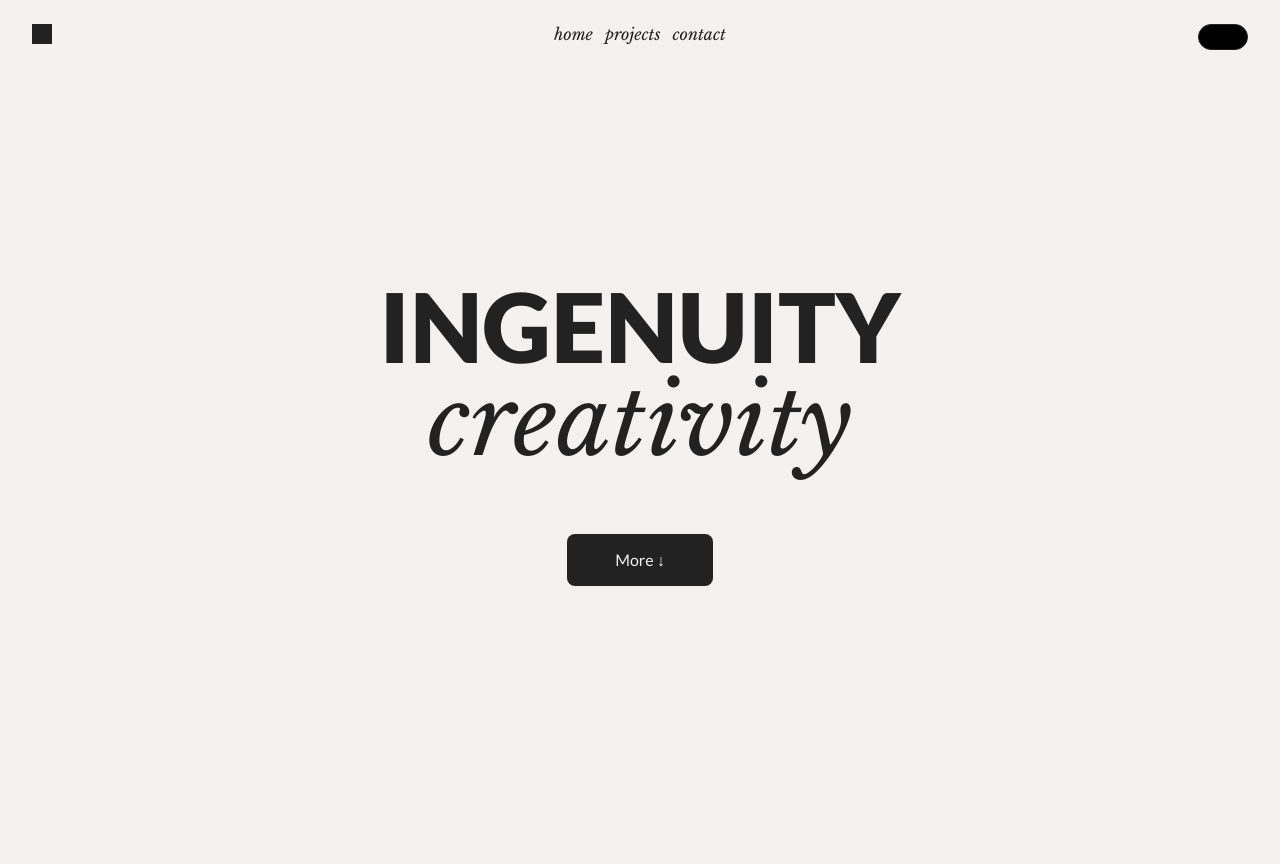
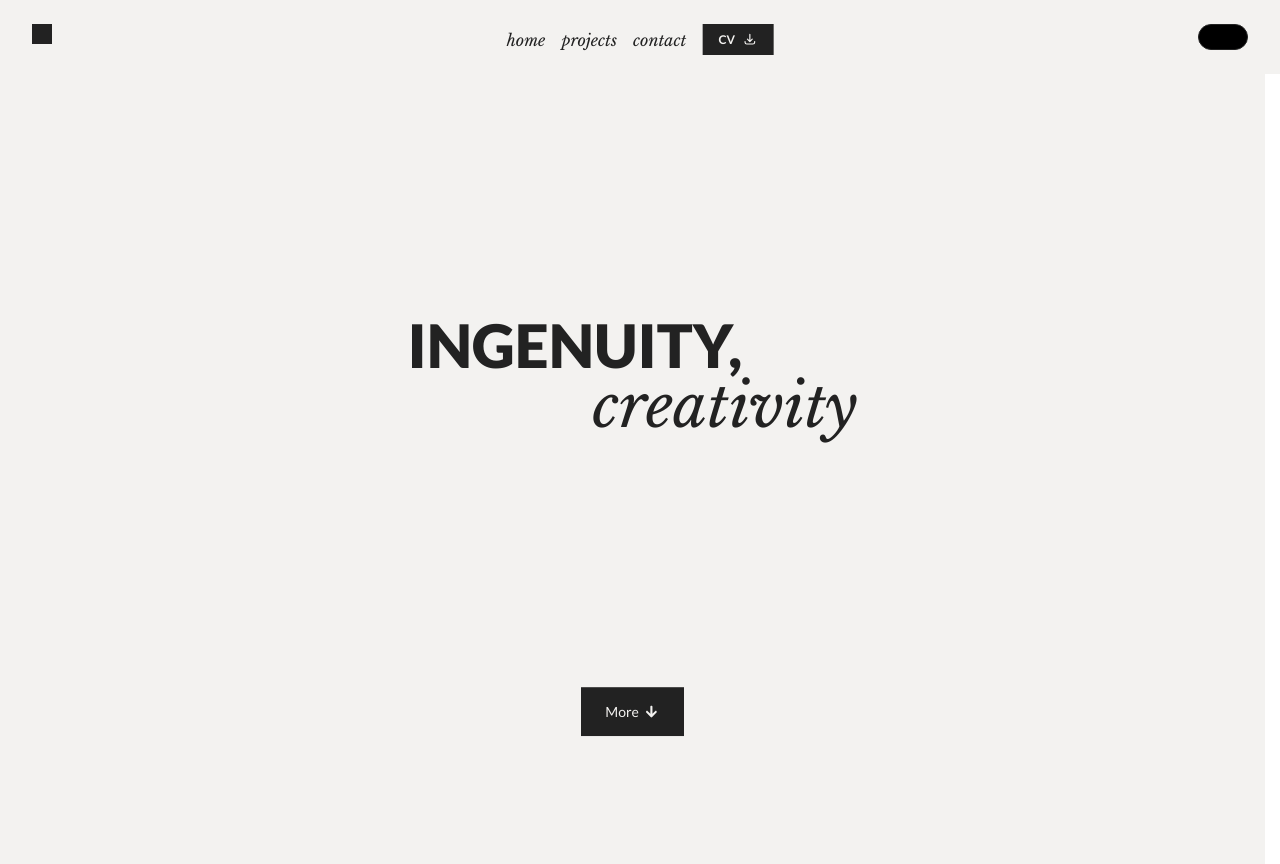
Before and after one commit to benedictusyoga/portfolio, a React (Vite) app: page / in a window 1280 px wide. Built offline with nearby package versions, Linux system fonts and the light colour scheme.

Commit message:
feat: home page and navbar basic functionalities

```diff
--- a/package.json
+++ b/package.json
@@ -12,6 +12,7 @@
   "dependencies": {
     "react": "^19.2.0",
     "react-dom": "^19.2.0",
+    "react-icons": "^5.5.0",
     "react-router-dom": "^7.13.0"
   },
   "devDependencies": {
--- a/src/components/Navbar.css
+++ b/src/components/Navbar.css
@@ -13,7 +13,7 @@
     justify-content: space-between;
 }
 
-.navbar-logo .logo-placeholder{
+.navbar-logo .logo-placeholder {
     width: 20px;
     height: 20px;
     background-color: var(--text-color);
@@ -21,16 +21,63 @@
 
 .navbar-links {
     display: flex;
-    gap: 0.75rem;
+    gap: var(--space-md);
     position: absolute;
     left: 50%;
     transform: translateX(-50%);
+    align-items: center;
 }
 
 .navbar-links a {
     color: var(--text-color);
     font-family: var(--font-secondary);
     font-style: italic;
+    font-size: var(--text-md);
+    position: relative;
+    text-decoration: none;
+}
+
+.navbar-links a:not(.cv-link)::after {
+    content: '';
+    position: absolute;
+    bottom: -4px;
+    left: 0;
+    width: 100%;
+    height: 2px;
+    background-color: var(--text-color);
+    transform: scaleX(0);
+    transform-origin: left;
+    transition: transform var(--transition-base);
+}
+
+.navbar-links a:not(.cv-link):hover::after {
+    transform: scaleX(0.4);
+}
+
+.cv-link {
+    font-family: var(--font-primary) !important;
+    font-style: normal !important;
+    font-weight: var(--font-bold) !important;
+    font-size: var(--text-xs) !important;
+    background-color: var(--text-color);
+    color: var(--bg-color) !important;
+    padding: var(--space-sm) var(--space-md);
+    border: none;
+    cursor: pointer;
+    transition: opacity var(--transition-base);
+    display: inline-flex;
+    align-items: center;
+    gap: var(--space-sm);
+    text-decoration: none;
+}
+
+.cv-link:hover {
+    opacity: 0.8;
+}
+
+.cv-link svg {
+    font-size: 1.2em;
+    vertical-align: middle;
 }
 
 .theme-toggle .toggle-placeholder {
--- a/src/components/Navbar.tsx
+++ b/src/components/Navbar.tsx
@@ -1,4 +1,5 @@
 import { Link } from 'react-router-dom';
+import { HiOutlineDownload } from "react-icons/hi";
 import './Navbar.css'
 
 export default function Navbar() {
@@ -13,6 +14,13 @@ export default function Navbar() {
                     <Link to="/">home</Link>
                     <Link to="/projects">projects</Link>
                     <Link to="/contact">contact</Link>
+                    <a
+                    href="/BENEDICTUS YOGATAMA FAVIAN SATYAJATI.pdf"
+                    download="BENEDICTUS YOGATAMA FAVIAN SATYAJATI.pdf"
+                    className="cv-link"
+                    >
+                        CV <HiOutlineDownload />
+                    </a>
                 </div>
 
                 <div className="theme-toggle">
--- a/src/index.css
+++ b/src/index.css
@@ -62,8 +62,13 @@ a {
   color: #646cff;
   text-decoration: inherit;
 }
+
 a:hover {
   color: #535bf2;
+}
+
+html {
+  scrollbar-gutter: stable;
 }
 
 body {
@@ -78,7 +83,6 @@ h1 {
 }
 
 button {
-  border-radius: 8px;
   border: 1px solid transparent;
   padding: 0.6em 1.2em;
   font-size: 1em;
@@ -88,9 +92,11 @@ button {
   cursor: pointer;
   transition: border-color 0.25s;
 }
+
 button:hover {
   border-color: #646cff;
 }
+
 button:focus,
 button:focus-visible {
   outline: 4px auto -webkit-focus-ring-color;
@@ -99,8 +105,9 @@ button:focus-visible {
 @keyframes fadeInUp {
   from {
     opacity: 0;
-    transform: translateY(30px);
+    transform: translateY(60px);
   }
+
   to {
     opacity: 1;
     transform: translateY(0);
@@ -108,7 +115,7 @@ button:focus-visible {
 }
 
 .animate-fade-in-up {
-  animation: fadeInUp 0.8s ease-out forwards;
+  animation: fadeInUp 5s cubic-bezier(0.16, 1, 0.3, 1) forwards;
   opacity: 0;
 }
 
@@ -129,9 +136,11 @@ button:focus-visible {
     color: #213547;
     background-color: #ffffff;
   }
+
   a:hover {
     color: #747bff;
   }
+
   button {
     background-color: #f9f9f9;
   }
--- a/src/pages/Home.css
+++ b/src/pages/Home.css
@@ -1,5 +1,14 @@
 .hero {
     height: 100vh;
+    display: flex;
+    flex-direction: column;
+    align-items: center;
+    justify-content: space-between;
+    padding: var(--space-4xl) 0;
+}
+
+.hero-content {
+    flex: 1;
     display: flex;
     align-items: center;
     justify-content: center;
@@ -9,37 +18,72 @@
     display: flex;
     flex-direction: column;
     align-items: center;
+    gap: 0;
+}
+
+.word-container {
+    width: 450px;
+    max-width: 90vw;
+}
+
+.word-container:first-child {
+    text-align: left;
+    padding-left: 0;
+}
+
+.word-container:last-child {
+    text-align: right;
+    padding-right: 0;
+}
+
+.ingenuity.animate-fade-in-up,
+.creativity.animate-fade-in-up,
+.hero-button.animate-fade-in-up {
+    opacity: 1;
 }
 
 .ingenuity {
-    font-size: var(--text-8xl);
+    font-size: var(--text-6xl);
     font-weight: var(--font-black);
     font-family: var(--font-primary);
     text-transform: uppercase;
     line-height: 1;
+    display: inline-block;
+    opacity: 0;
 }
 
 .creativity {
-    font-size: var(--text-8xl);
+    font-size: var(--text-6xl);
     font-weight: var(--font-normal);
     font-family: var(--font-secondary);
     font-style: italic;
     text-transform: lowercase;
     line-height: 1;
+    display: inline-block;
+    opacity: 0;
 }
 
 .hero-button {
     margin-top: var(--space-3xl);
     background-color: var(--text-color);
     color: var(--bg-color);
-    padding: var(--space-md) var(--space-2xl);
+    padding: var(--space-md) var(--space-lg);
     border: none;
     cursor: pointer;
     font-family: var(--font-primary);
-    font-size: var(--text-base);
+    font-size: var(--text-sm);
     transition: opacity var(--transition-base);
+    display: flex;
+    align-items: center;
+    gap: var(--space-xs);
+    opacity: 0;
 }
 
 .hero-button:hover {
     opacity: 0.8;
 }
+
+.hero-button svg {
+    font-size: 1.2em;
+    vertical-align: middle;
+}
--- a/src/pages/Home.tsx
+++ b/src/pages/Home.tsx
@@ -1,4 +1,5 @@
 import { useEffect, useState } from "react";
+import { IoMdArrowRoundDown } from "react-icons/io";
 import './Home.css'
 
 export default function Home() {
@@ -7,9 +8,9 @@ export default function Home() {
     const [showButton, setShowButton] = useState(false);
 
     useEffect(() => {
-        setTimeout(()=> setShowIngenuity(true), 100);
-        setTimeout(()=> setShowCreativity(true), 600);
-        setTimeout(()=> setShowButton(true), 1100);
+        setTimeout(()=> setShowIngenuity(true), 200);
+        setTimeout(()=> setShowCreativity(true), 1000);
+        setTimeout(()=> setShowButton(true), 2000);
     }, []);
 
     return (
@@ -17,17 +18,21 @@ export default function Home() {
             <section className="hero">
                 <div className="hero-content">
                     <h1 className="hero-title">
-                        <span className={`ingenuity ${showIngenuity ? 'animate-fade-in-up' : ''}`}>
-                            INGENUITY
-                        </span>
-                        <span className={`creativity ${showCreativity ? 'animate-fade-in-up' : ''}`}>
-                            creativity
-                        </span>
+                        <div className="word-container">
+                            <span className={`ingenuity ${showIngenuity ? 'animate-fade-in-up' : ''}`}>
+                                INGENUITY,
+                            </span>
+                        </div>
+                        <div className="word-container">
+                            <span className={`creativity ${showCreativity ? 'animate-fade-in-up' : ''}`}>
+                                creativity
+                            </span>
+                        </div>
                     </h1>
+                </div>
                     <button className={`hero-button ${showButton ? 'animate-fade-in-up' : ''}`}>
-                        More ↓
+                        More <IoMdArrowRoundDown />
                     </button>
-                </div>
             </section>
         </div>
     );
```
Also changed, not shown: 2 other files (tests, documents, lock files or other folders).
